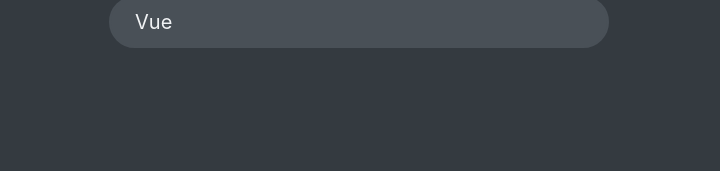
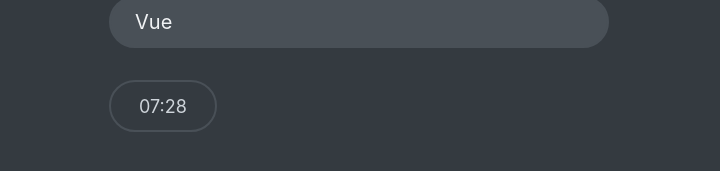
Before and after one commit to diego-1881/quiz-quest, a React (Create React App) app: page / in a window 1280 px wide. Both pictures are taken after a click on the button "Let's start". Shown: the part 569-740 px from the top of the page, without its empty margins (281-1001 px from the left). Built offline with nearby package versions, Linux system fonts and the light colour scheme; data requests are answered from the project's data file.

Commit message:
add timer with useEffect

```diff
--- a/public/index.html
+++ b/public/index.html
@@ -5,10 +5,7 @@
     <link rel="icon" href="%PUBLIC_URL%/favicon.ico" />
     <meta name="viewport" content="width=device-width, initial-scale=1" />
     <meta name="theme-color" content="#000000" />
-    <meta
-      name="description"
-      content="Web site created using create-react-app"
-    />
+    <meta name="description" content="Quiz created using create-react-app" />
     <link rel="apple-touch-icon" href="%PUBLIC_URL%/logo192.png" />
     <!--
       manifest.json provides metadata used when your web app is installed on a
@@ -24,7 +21,7 @@
       work correctly both with client-side routing and a non-root public URL.
       Learn how to configure a non-root public URL by running `npm run build`.
     -->
-    <title>React App</title>
+    <title>The Quiz Quest</title>
   </head>
   <body>
     <noscript>You need to enable JavaScript to run this app.</noscript>
--- a/src/components/App.js
+++ b/src/components/App.js
@@ -1,5 +1,5 @@
-// import DateCounter from "./DateCounter";
 import { useEffect, useReducer } from "react";
+
 import Header from "./Header";
 import Main from "./Main";
 import Loader from "../Loader";
@@ -9,6 +9,10 @@
 import NextButton from "./NextButton";
 import Progress from "./Progress";
 import FinishScreen from "./FinishScreen";
+import Timer from "./Timer";
+import Footer from "./Footer";
+
+const SECS_PER_QUESTION = 30;
 
 const initialState = {
   questions: [],
@@ -17,6 +21,7 @@
   answer: null,
   points: 0,
   highscore: 0,
+  secondsRemaining: null,
 };
 
 function reducer(state, action) {
@@ -36,6 +41,7 @@
       return {
         ...state,
         status: "active",
+        secondsRemaining: state.questions.length * SECS_PER_QUESTION,
       };
     case "newAnswer":
       const question = state.questions.at(state.index);
@@ -63,13 +69,19 @@
         questions: state.questions,
         status: "ready",
       };
+    case "tick":
+      return {
+        ...state,
+        secondsRemaining: state.secondsRemaining - 1,
+        status: state.secondsRemaining === 0 ? "finished" : state.status,
+      };
     default:
       throw new Error("Action unknown");
   }
 }
 
 export default function App() {
-  const [{ questions, status, index, answer, points, highscore }, dispatch] = useReducer(reducer, initialState);
+  const [{ questions, status, index, answer, points, highscore, secondsRemaining }, dispatch] = useReducer(reducer, initialState);
 
   const numQuestions = questions.length;
   const maxPossiblePoints = questions.reduce((acc, question) => acc + question.points, 0);
@@ -93,7 +105,10 @@
           <>
             <Progress index={index} numQuestions={numQuestions} points={points} maxPossiblePoints={maxPossiblePoints} answer={answer} />
             <Question question={questions[index]} dispatch={dispatch} answer={answer} />
-            <NextButton dispatch={dispatch} answer={answer} questions={questions} index={index} numQuestions={numQuestions} />
+            <Footer>
+              <Timer dispatch={dispatch} secondsRemaining={secondsRemaining} />
+              <NextButton dispatch={dispatch} answer={answer} questions={questions} index={index} numQuestions={numQuestions} />
+            </Footer>
           </>
         )}
         {status === "finished" && <FinishScreen points={points} maxPossiblePoints={maxPossiblePoints} highscore={highscore} dispatch={dispatch} />}
--- a/src/components/DateCounter.js
+++ b/src/components/DateCounter.js
@@ -1,8 +1,6 @@
 import { useReducer } from "react";
 
 function reducer(state, action) {
-  console.log(state, action);
-
   switch (action.type) {
     case "inc":
       return { ...state, count: state.count + state.step };
--- /dev/null
+++ b/src/components/Footer.js
@@ -0,0 +1,5 @@
+function Footer({ children }) {
+  return <footer>{children}</footer>;
+}
+
+export default Footer;
--- a/src/components/StartScreen.js
+++ b/src/components/StartScreen.js
@@ -1,5 +1,3 @@
-import { type } from "@testing-library/user-event/dist/type";
-
 function StartScreen({ numQuestions, dispatch }) {
   return (
     <div className="start">
--- /dev/null
+++ b/src/components/Timer.js
@@ -0,0 +1,25 @@
+import { useEffect } from "react";
+
+function Timer({ dispatch, secondsRemaining }) {
+  const mins = Math.floor(secondsRemaining / 60);
+  const seconds = secondsRemaining % 60;
+
+  useEffect(
+    function () {
+      const id = setInterval(function () {
+        dispatch({ type: "tick" });
+      }, 1000);
+
+      return () => clearInterval(id);
+    },
+    [dispatch]
+  );
+
+  return (
+    <div className="timer">
+      {mins < 10 ? `0${mins}` : mins}:{seconds < 10 ? `0${seconds}` : seconds}
+    </div>
+  );
+}
+
+export default Timer;
```
